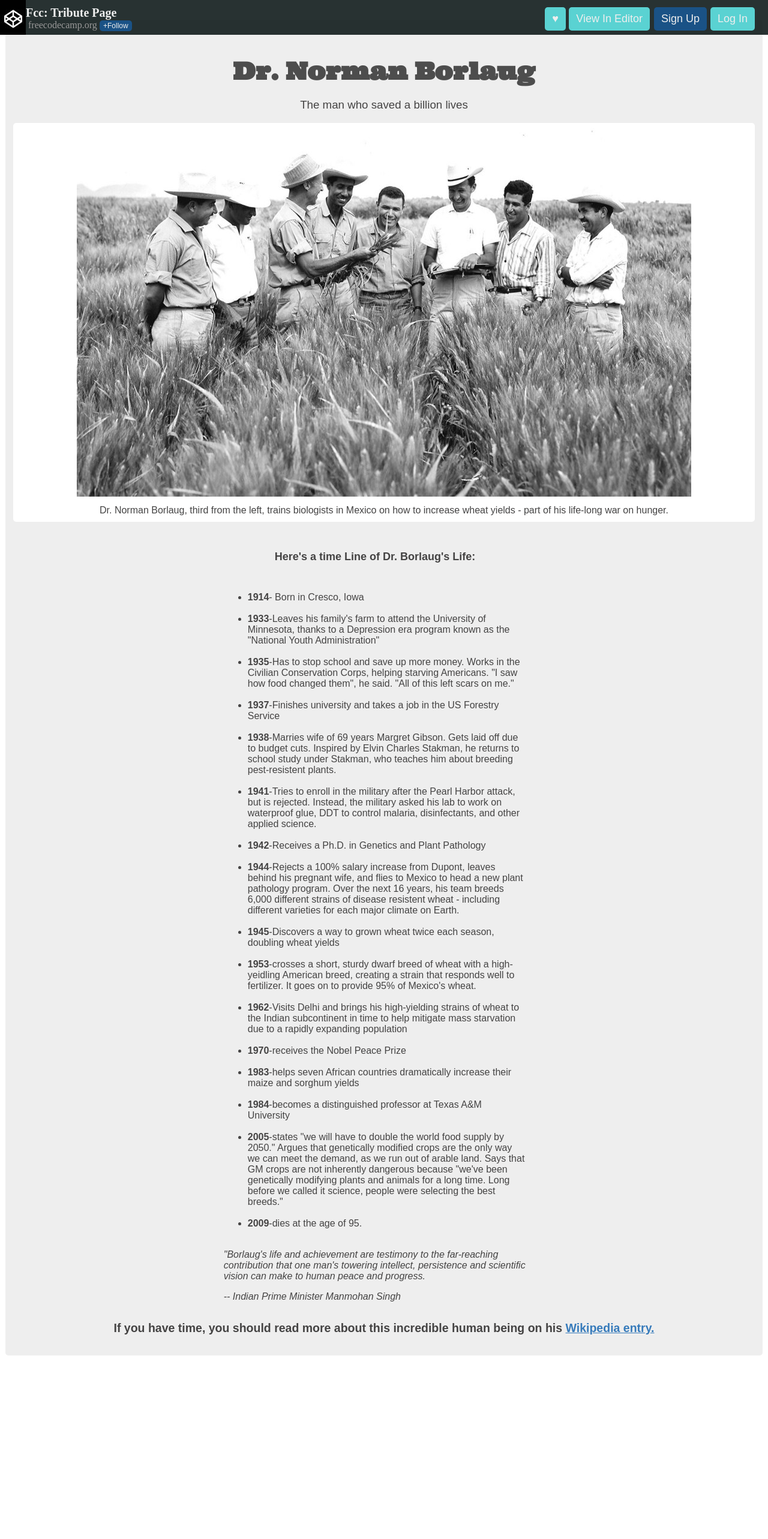
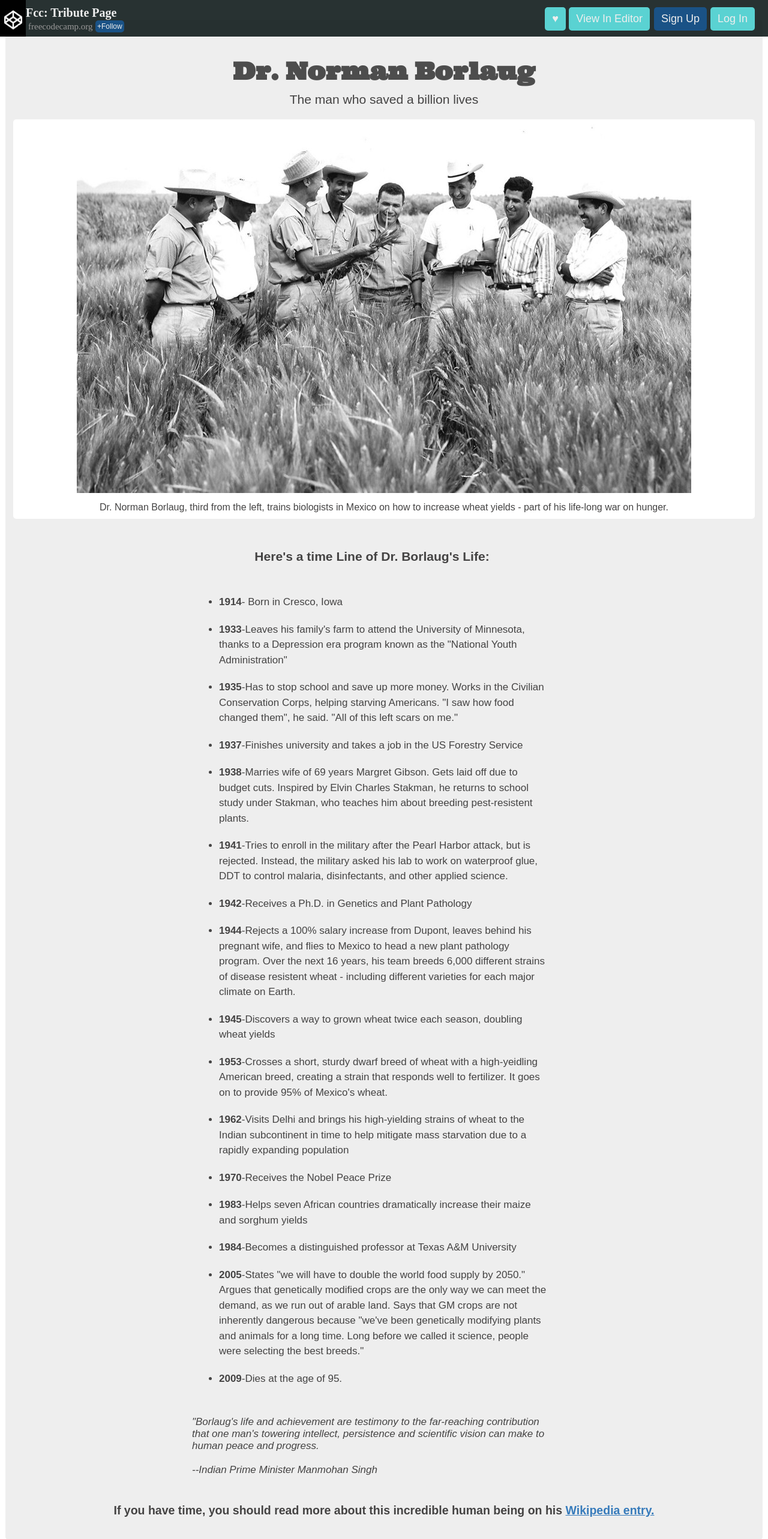
Before and after one commit to Meldy2503/code-projects, a plain HTML site: page index.html in a window 1280 px wide. Shown: the top 2566 px of the page at 60% size. Before the commit the page ends 2289 px from the top, so only its background shows below. Drawn offline with Linux system fonts and the light colour scheme; a web font is replaced by a local one.

Commit message:
add link styles

```diff
--- a/index.css
+++ b/index.css
@@ -14,15 +14,19 @@
 #5643fa;
 
  */
-
 *,
 *::after
 *::before {
     margin: 0;
     padding: 0;
-    box-sizing: border-box;
+    box-sizing: inherit;
+
+}
+html {
+    font-size: 62.5%; /*font-size 1em = 10px on default browser settings*/
 }
 body {
+    box-sizing: border-box;
     font-family: 'Times New Roman', Times, serif;
     background-color: #fff;
     background-size: cover;
@@ -30,6 +34,7 @@ body {
     height: 100vh;
     margin: 0;
     padding: 3px;
+    font-size: 1.8rem;
 
 }
 .header {
@@ -51,31 +56,33 @@ body {
     color: #eee;
     text-transform: capitalize;
     margin-bottom: 0;
-    margin-top: 10px;
-    font-size: 20px;
+    margin-top: 1rem;
+    font-size: 2rem;
 }
 .header__link {
-    margin: 0 0 0 -36px;
-    margin-bottom: 7px;
+    margin: 0 0 0 -3.6rem;
+    margin-bottom: .7rem;
 }
 .header__link a:link{
     text-decoration: none;
     color: #999;
+    font-size: 1.5rem;
 
 }
 .header__link a:link:hover {
     color: #eee;
 }
 .btn {
-    padding: 9px 12px;
-    font-size: 18px;
-    margin: 2px;
-    border-radius: 5px;
+    padding: .9rem 1.2rem;
+    font-size: 1.8rem;
+    margin: .2rem;
+    border-radius: .5rem;
     border-style: none;
     text-transform: capitalize;
     cursor: pointer;
     color: #eee;
-    display: inline-block;
+    display: block;
+
 }
 .btn:hover{
     color: #fff;
@@ -83,36 +90,41 @@ body {
 }
 .btn-heart {
     position: absolute;
-    right: 335px;
-    top: 10px;
-    background-color: #64f0f0d7;;
+    right: 33.5rem;
+    top: 1rem;
+    background-color: #64f0f0d7;
 
 }
 .btn-follow {
     position: absolute;
-    top: 32px;
-    left: 164px;
+    top: 3.2rem;
+    left: 15.7rem;
     background-color: #1a5286;
-    font-size: 12px;
-    padding: 2px 6px;
+    font-size: 1.2rem;
+    padding: .3rem;
+
+
 }
 .btn-view {
     position: absolute;
-    right: 195px;
-    top: 10px;
-    background-color: #64f0f0d7;;
+    right: 19.5rem;
+    top: 1rem;
+    background-color: #64f0f0d7;
+
 }
 .btn-signup {
     position: absolute;
-    right: 100px;
-    top: 10px;
-    background-color: #1a5286;;
+    right: 10rem;
+    top: 1rem;
+    background-color: #1a5286;
+
 }
 .btn-login {
     position: absolute;
-    right: 20px;
-    top: 10px;
+    right: 2rem;
+    top: 1rem;
     background-color:  #64f0f0d7;
+
 }
 .homepage {
     background-color: #eee;
@@ -120,19 +132,19 @@ body {
     width: 99%;
     text-align: center;
     margin: 0 auto;
-    border-radius: 5px;
+    border-radius: .5rem;
 
 }
 .homepage__heading {
     font-family: 'Ultra', serif;
     font-weight: 700;
-    font-size: 40px;
-    margin: 30px;
-    padding: 60px;
+    font-size: 4rem;
+    margin: 3rem;
+    padding: 6rem;
     color: #4d4d4d;
 }
 .homepage__text {
-    margin-top: -70px;
+    margin-top: -8rem;
     color: rgb(68, 67, 67);
     font-weight: 300;
     font-family: 'Cantarell', sans-serif;
@@ -140,39 +152,54 @@ body {
 .homepage__img {
     text-align: center;
     background-color: #fff;
-    border-radius: 5px;
+    border-radius: .5rem;
     width: 98%;
     margin: 0 auto;
+}
+.responsive-img {
+    max-width: 100%;
+    height: auto;
 }
 .homepage__img--caption {
     color: rgb(68, 67, 67);
     font-weight: 300;
     font-family: 'Cantarell', sans-serif;
-    padding: 10px;
+    padding: 1rem;
     text-align: center;
+    font-size: 1.6rem;
 }
 .homepage__story {
     color: rgb(68, 67, 67);
     font-weight: 300;
     font-family: 'Cantarell', sans-serif;
-    width: 40%;
     display: inline-block;
     text-align: left;
-    font-size: 16px;
 }
 .homepage__subheading {
-    font-size: 18px;
     text-align: center;
-    padding: 30PX;
+    padding: 3rem;
+}
+.homepage__ul {
+    max-width: 55rem;
+    margin: 0 auto;
+    font-size: 1.7rem;
 }
 .homepage__ul li {
-    line-height: 1.3;
+    line-height: 1.5;
+}
+.homepage__para {
+    max-width: 60rem;
+    margin: 0 auto;
+    padding: 3rem;
+    font-size: 1.7rem;
+
 }
 .homepage__directory {
     color: rgb(68, 67, 67);
-    font-size: 13px;
+    font-size: 1.3rem;
     font-family: 'Cantarell', sans-serif;
-    padding: 30px;
+    padding: 4rem;
+
 }
 .homepage__directory a {
     color:  #377bbb
--- a/index.html
+++ b/index.html
@@ -32,7 +32,7 @@
             <h1 class="homepage__heading">Dr. Norman Borlaug</h1>
             <h3 class="homepage__text">The man who saved a billion lives</h3>
             <figure class="homepage__img">
-                <img src="./img/page img 2.jpg" alt="image of dr norman">
+                <img src="./img/page img 2.jpg" alt="image of dr norman" class="responsive-img">
                 <figcaption class="homepage__img--caption">
                     Dr. Norman Borlaug, third from the left, trains biologists in Mexico on how to increase wheat yields - part of his life-long war on hunger.
                 </figcaption>
@@ -40,7 +40,7 @@
             <div class="homepage__story">
                 <h3 class="homepage__subheading">Here's a time Line of Dr. Borlaug's Life:</h3>
                 <nav>
-                    <ul>
+                    <ul class="homepage__ul">
                         <li><strong>1914</strong>- Born in Cresco, Iowa</li> <br>
                         <li><strong>1933</strong>-Leaves his family's farm to attend the University of Minnesota, thanks to a Depression era program known as the "National Youth Administration"</li> <br>
                         <li><strong>1935</strong>-Has to stop school and save up more money. Works in the Civilian Conservation Corps, helping starving Americans. "I saw how food changed them", he said. "All of this left scars on me."</li> <br>
@@ -50,17 +50,16 @@
                         <li><strong>1942</strong>-Receives a Ph.D. in Genetics and Plant Pathology</li><br>
                         <li><strong>1944</strong>-Rejects a 100% salary increase from Dupont, leaves behind his pregnant wife, and flies to Mexico to head a new plant pathology program. Over the next 16 years, his team breeds 6,000 different strains of disease resistent wheat - including different varieties for each major climate on Earth.</li><br>
                         <li><strong>1945</strong>-Discovers a way to grown wheat twice each season, doubling wheat yields</li><br>
-                        <li><strong>1953</strong>-crosses a short, sturdy dwarf breed of wheat with a high-yeidling American breed, creating a strain that responds well to fertilizer. It goes on to provide 95% of Mexico's wheat.</li><br>
+                        <li><strong>1953</strong>-Crosses a short, sturdy dwarf breed of wheat with a high-yeidling American breed, creating a strain that responds well to fertilizer. It goes on to provide 95% of Mexico's wheat.</li><br>
                         <li><strong>1962</strong>-Visits Delhi and brings his high-yielding strains of wheat to the Indian subcontinent in time to help mitigate mass starvation due to a rapidly expanding population</li><br>
-                        <li><strong>1970</strong>-receives the Nobel Peace Prize</li><br>
-                        <li><strong>1983</strong>-helps seven African countries dramatically increase their maize and sorghum yields</li><br>
-                        <li><strong>1984</strong>-becomes a distinguished professor at Texas A&M University</li><br>
-                        <li><strong>2005</strong>-states "we will have to double the world food supply by 2050." Argues that genetically modified crops are the only way we can meet the demand, as we run out of arable land. Says that GM crops are not inherently dangerous because "we've been genetically modifying plants and animals for a long time. Long before we called it science, people were selecting the best breeds."</li><br>
-                        <li><strong>2009</strong>-dies at the age of 95.</li><br>
+                        <li><strong>1970</strong>-Receives the Nobel Peace Prize</li><br>
+                        <li><strong>1983</strong>-Helps seven African countries dramatically increase their maize and sorghum yields</li><br>
+                        <li><strong>1984</strong>-Becomes a distinguished professor at Texas A&M University</li><br>
+                        <li><strong>2005</strong>-States "we will have to double the world food supply by 2050." Argues that genetically modified crops are the only way we can meet the demand, as we run out of arable land. Says that GM crops are not inherently dangerous because "we've been genetically modifying plants and animals for a long time. Long before we called it science, people were selecting the best breeds."</li><br>
+                        <li><strong>2009</strong>-Dies at the age of 95.</li><br>
                     </ul>
                 </nav>
-                <p><em>"Borlaug's life and achievement are testimony to the far-reaching contribution that one man's towering intellect, persistence and scientific vision can make to human peace and progress.</em></p>
-                <p><em>-- Indian Prime Minister Manmohan Singh</em></p>
+                <p class="homepage__para"><em>"Borlaug's life and achievement are testimony to the far-reaching contribution that one man's towering intellect, persistence and scientific vision can make to human peace and progress. <br> <br> --Indian Prime Minister Manmohan Singh</em></p>
             </div>
             <span class="homepage__directory">
                 <h2>
```
